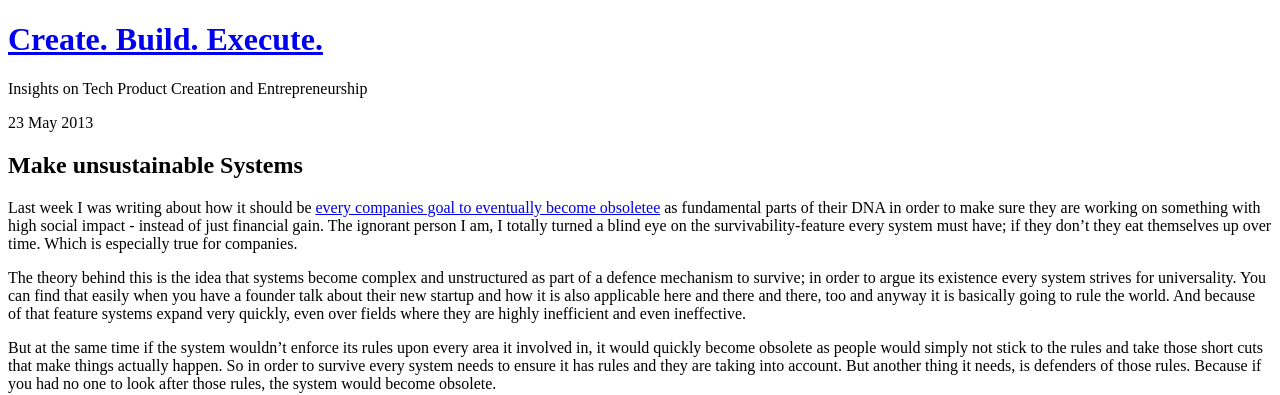
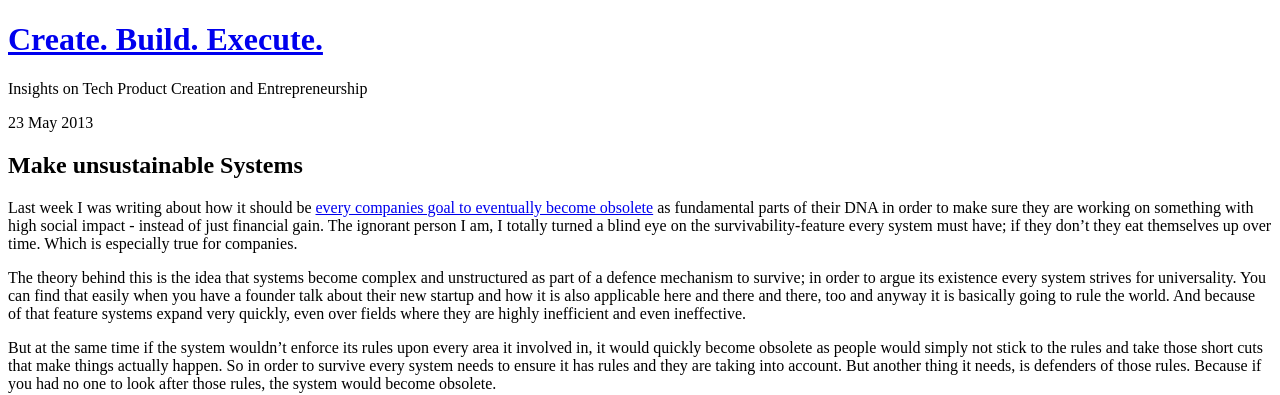
Before and after one commit to gnunicorn/blog, a Jekyll site: the page built from _posts/2013-05-23-make-system-unsustainable.md, in a window 1280 px wide. Shown: the top 395 px of the page. Built offline with Jekyll 4.4.1, drawn with Linux system fonts in a browser that asks for light colours; nearby versions of some CDN libraries; comment, search, counter and statistics services are not loaded.

Commit message:
one e too much

```diff
--- a/_posts/2013-05-23-make-system-unsustainable.md
+++ b/_posts/2013-05-23-make-system-unsustainable.md
@@ -1,13 +1,13 @@
 ---
 layout: post
 title: "Make unsustainable Systems "
-description: "Last week I was writing about how it should be [every companies goal to eventually become obsoletee](/2013/05/15/cease-to-exist/) as fundamental parts of their DNA in order to make sure they are working on something with high social impact - instead of just financial gain. The ignorant person I am, I totally turned a blind eye on the survivability-feature every system must have; if they don't they eat themselves up over time. Which is especially true for companies."
+description: "Last week I was writing about how it should be [every companies goal to eventually become obsolete](/2013/05/15/cease-to-exist/) as fundamental parts of their DNA in order to make sure they are working on something with high social impact - instead of just financial gain. The ignorant person I am, I totally turned a blind eye on the survivability-feature every system must have; if they don't they eat themselves up over time. Which is especially true for companies."
 category:
 tags: ["insights", "thoughts", "legal", "companies"]
 ---
 {% include JB/setup %}
 
-Last week I was writing about how it should be [every companies goal to eventually become obsoletee](/2013/05/15/cease-to-exist/) as fundamental parts of their DNA in order to make sure they are working on something with high social impact - instead of just financial gain. The ignorant person I am, I totally turned a blind eye on the survivability-feature every system must have; if they don't they eat themselves up over time. Which is especially true for companies.
+Last week I was writing about how it should be [every companies goal to eventually become obsolete](/2013/05/15/cease-to-exist/) as fundamental parts of their DNA in order to make sure they are working on something with high social impact - instead of just financial gain. The ignorant person I am, I totally turned a blind eye on the survivability-feature every system must have; if they don't they eat themselves up over time. Which is especially true for companies.
 
 The theory behind this is the idea that systems become complex and unstructured as part of a defence mechanism to survive; in order to argue its existence every system strives for universality. You can find that easily when you have a founder talk about their new startup and how it is also applicable here and there and there, too and anyway it is basically going to rule the world. And because of that feature systems expand very quickly, even over fields where they are highly inefficient and even ineffective.
 
```
